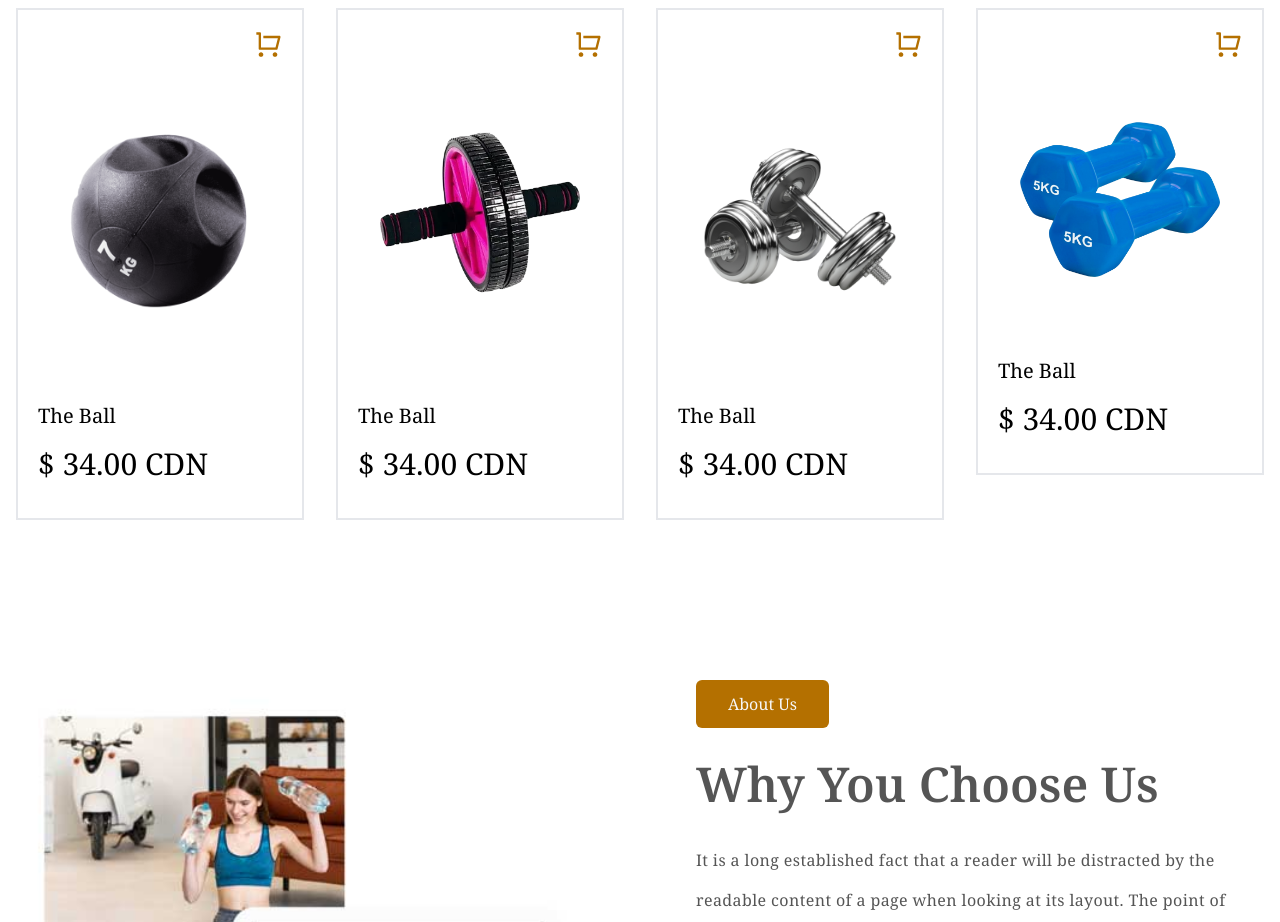
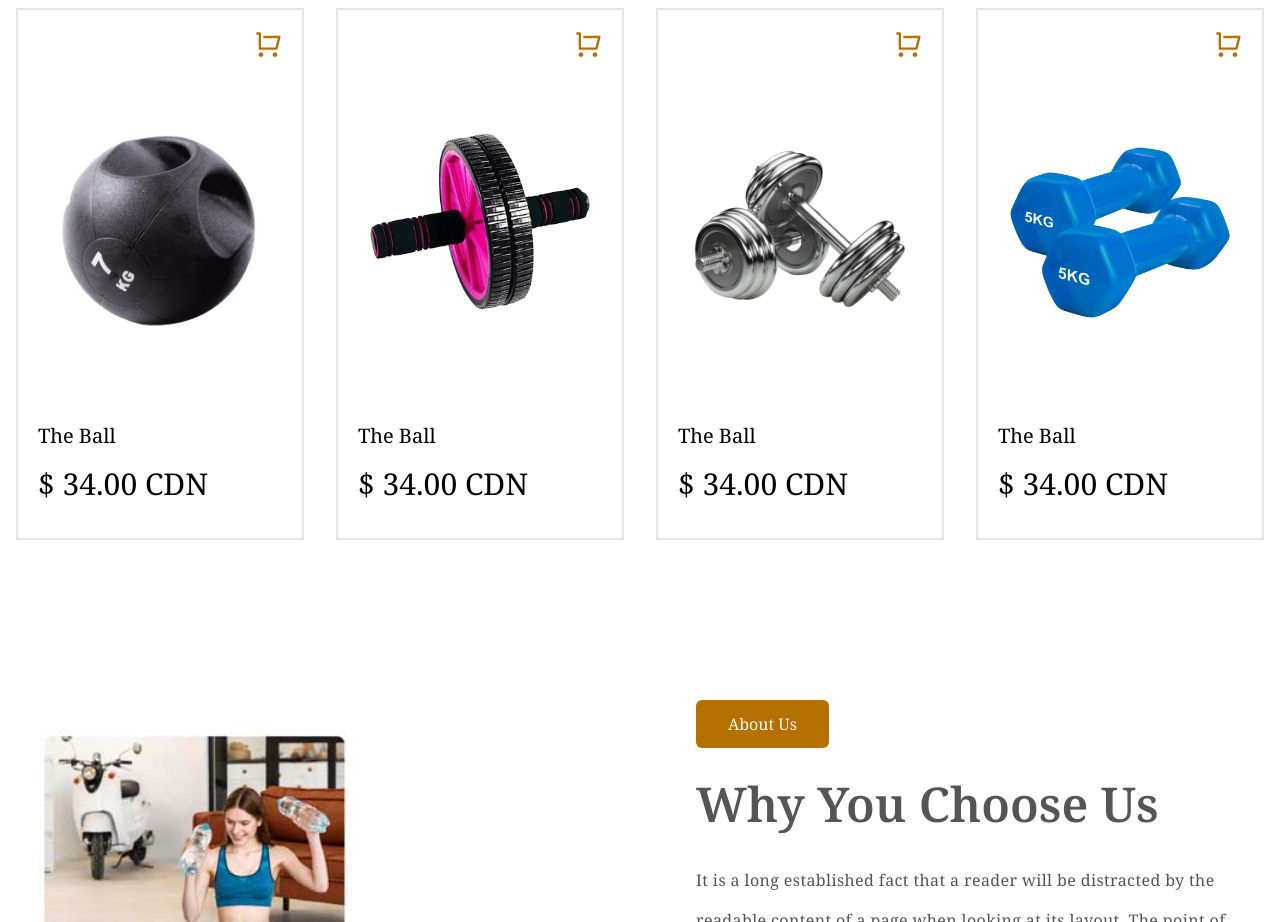
Before and after one commit to delwar-bscse/unityinmotion, a React (Vite) app: page / in a window 1280 px wide. Shown: the part 1520-2442 px from the top of the page. Built offline with nearby package versions, Linux system fonts and the light colour scheme; what chartjs-plugin-datalabels would draw is missing.

Commit message:
Shop image size reset

```diff
--- a/src/components/ProductCart.jsx
+++ b/src/components/ProductCart.jsx
@@ -9,8 +9,8 @@ const ProductCart = ({singleProduct}) => {
       <span className='flex justify-end'>
         <RiShoppingCartLine className='text-font02' size={28}/>
       </span>
-      <div className='flex justify-center items-center my-10 md:my-16 w-full max-w-[200px] mx-auto h-full max-h-[200px]'>
-        <img src={singleProduct?.productImg} alt="product image" className='w-full h-full group-hover:scale-110 transition-all duration-300' />
+      <div className='flex justify-center items-center my-10 md:my-16 w-full h-[220px] overflow-hidden'>
+        <img src={singleProduct?.productImg} alt="product image" className='w-full h-auto scale-90  group-hover:scale-100 transition-all duration-300' />
       </div>
       <p className='text-xl py-4'>The Ball</p>
       <p className='text-3xl pb-4'>$ 34.00 CDN</p>
```
